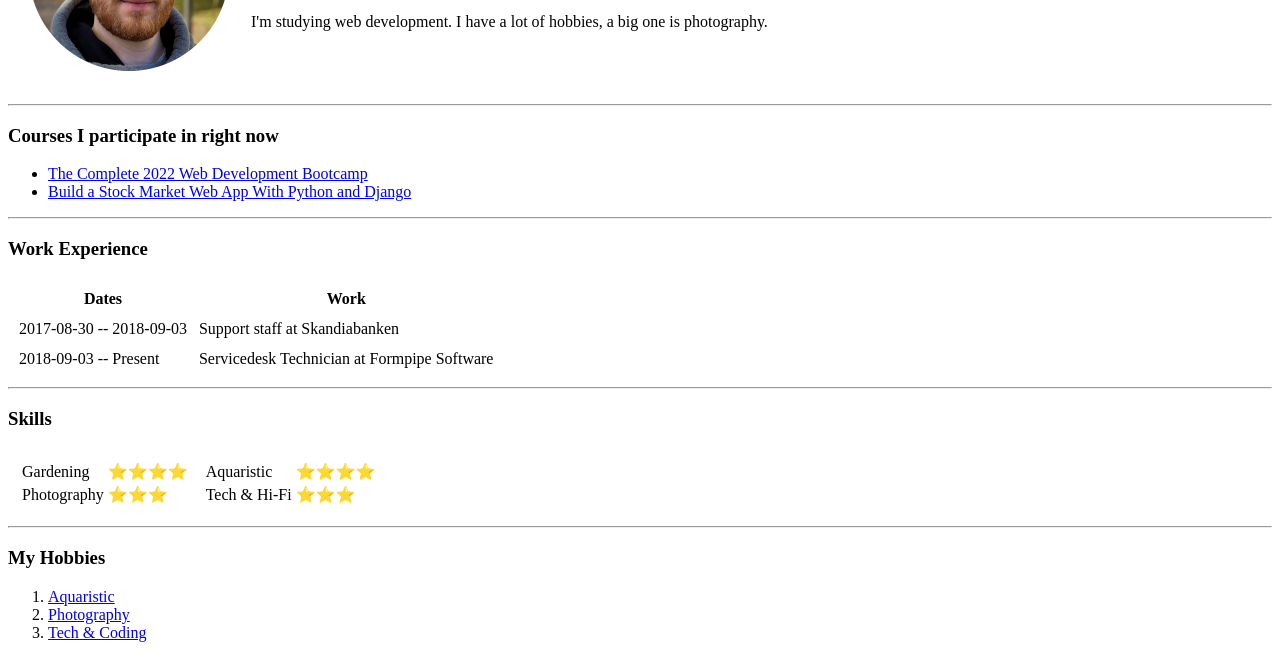
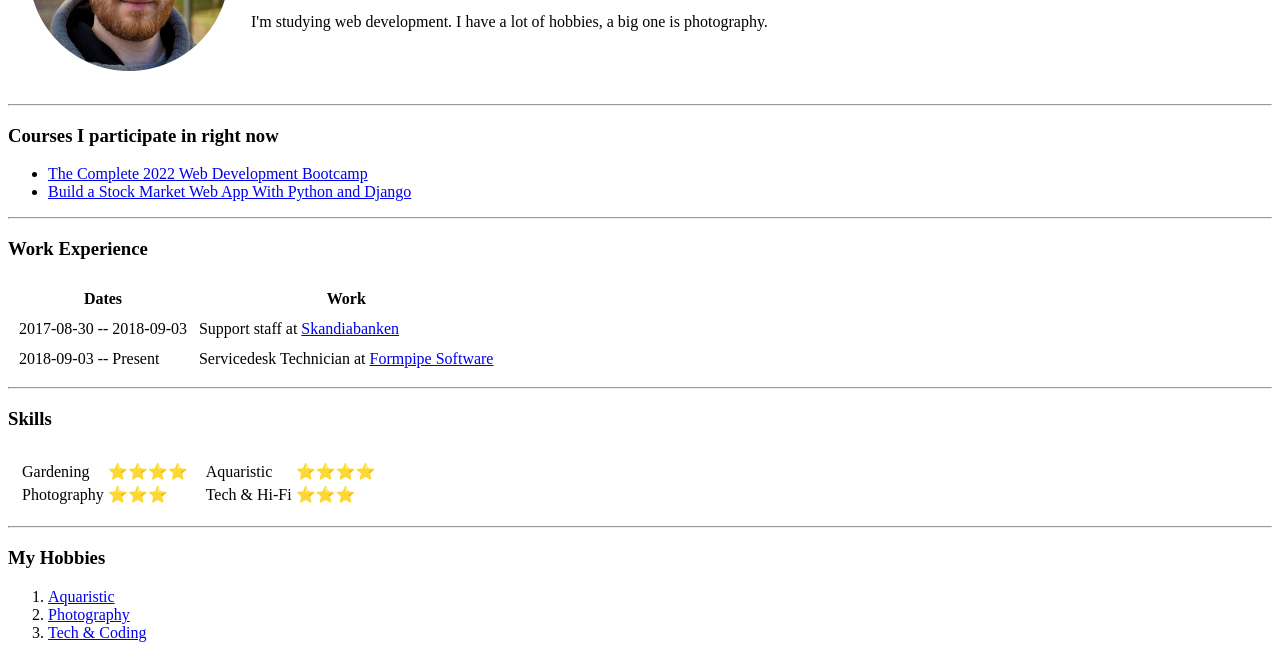
Before and after one commit to ApeviaX/cv, a plain HTML site: page index.html in a window 1280 px wide. Shown: the part 158-816 px from the top of the page. Drawn offline with Linux system fonts and the light colour scheme; files whose address does not match are found by name.

Commit message:
Add files via upload

```diff
--- a/index.html
+++ b/index.html
@@ -42,12 +42,12 @@
       <tr>
         <td>2017-08-30 -- 2018-09-03</td> <!-- Ska det vara <th> tag eller funkar det med <td> tag här-->
         <!--Hur funkar scope="row"? -->
-        <td>Support staff at Skandiabanken</td>
+        <td>Support staff at <a href="https://www.skandia.se">Skandiabanken</a></td>
       </tr>
       <tr>
         <td>2018-09-03 -- Present</td> <!-- Ska det vara <th> tag eller funkar det med <td> tag här-->
         <!--Hur funkar scope="row"? -->
-        <td>Servicedesk Technician at Formpipe Software</td>
+        <td>Servicedesk Technician at <a href="https://www.formpipe.com/sv/">Formpipe Software</a></td>
       </tr>
     </tbody>
   </table>
```
